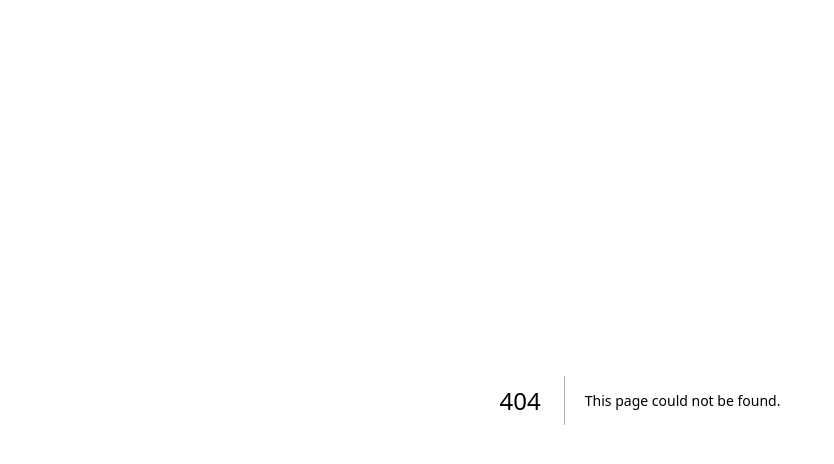
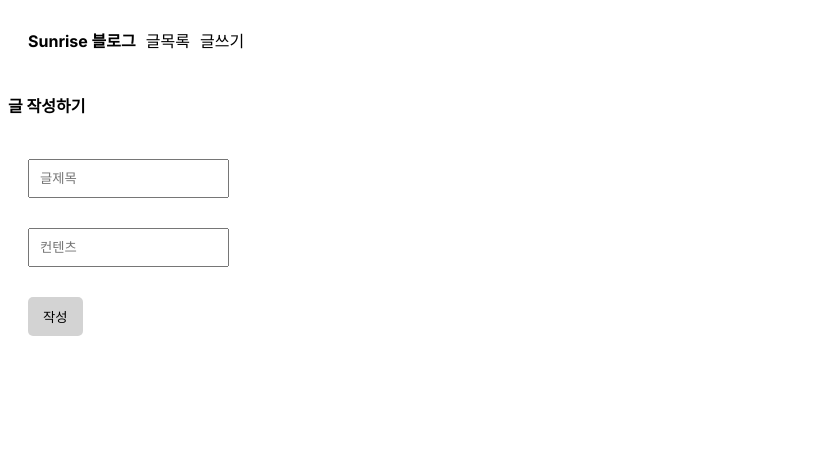
Before and after one commit to sssssqew/codingapple-forum, a Next.js app: page /write in a window 1280 px wide. Before the commit this address had no page. Shown: the top 464 px of the page, without its empty margins (0-834 px from the left). Built offline with nearby package versions, Linux system fonts and the light colour scheme.

Commit message:
작성글 삭제까지 진행함

```diff
--- a/app/globals.css
+++ b/app/globals.css
@@ -8,6 +8,8 @@
   padding: 20px;
   margin-bottom: 5px;
   box-shadow: rgb(224, 224, 224) 0px 2px 4px 0px;
+  opacity: 1;
+  transition: all .5s;
 }
 .list-item h4{
   font-size: 20px;
@@ -18,3 +20,42 @@
   color: grey;
   margin: 5px 0px;
 }
+.list-item a{
+  text-decoration: none;
+  color: #555;
+}
+
+.p-20 {
+  padding: 20px;
+}
+input {
+  box-sizing: border-box;
+  padding: 10px;
+  display: block;
+  margin-bottom: 10px;
+}
+button {
+  padding: 10px 15px;
+  background: lightgray;
+  border: none;
+  border-radius: 5px;
+}
+
+.navbar {
+  background: white;
+  padding: 20px;
+}
+.navbar a {
+  margin-right: 10px;
+  text-decoration: none;
+  color: black;
+}
+.logo {
+  font-weight: bold;
+}
+.hidden{
+  display: none;
+}
+.fade{
+  opacity: 0;
+}
--- a/app/layout.js
+++ b/app/layout.js
@@ -1,5 +1,6 @@
 import { Inter } from 'next/font/google'
 import './globals.css'
+import Link from 'next/link'
 
 const inter = Inter({ subsets: ['latin'] })
 
@@ -11,7 +12,14 @@ export const metadata = {
 export default function RootLayout({ children }) {
   return (
     <html lang="en">
-      <body className={inter.className}>{children}</body>
+      <body className={inter.className}>
+        <div className='navbar'>
+          <Link href="/" className="logo">Sunrise 블로그</Link>
+          <Link href="/list">글목록</Link>
+          <Link href="/write">글쓰기</Link>
+        </div>
+        {children}
+      </body>
     </html>
   )
 }
--- /dev/null
+++ b/app/write/page.js
@@ -0,0 +1,12 @@
+export default function Write(){
+  return (
+    <div>
+      <h4>글 작성하기</h4>
+      <form action="/api/post/new" method="POST" className="p-20">
+        <input type="text" name="title" placeholder="글제목"/><br/>
+        <input type="text" name="content" placeholder="컨텐츠"/><br/>
+        <button type="submit">작성</button>
+      </form>
+    </div>
+  )
+}
--- /dev/null
+++ b/pages/api/post/delete.js
@@ -0,0 +1,21 @@
+import connectDB from "@/util/database"
+import { ObjectId } from "mongodb"
+// URL 파라미터: req.query
+// URL 쿼리스트링: req.query
+
+export default async function handler(req, res){
+  const id = req.body
+  console.log(id)
+
+  if(req.method === 'DELETE'){
+
+    try{
+      const client = await connectDB
+      const db = client.db('forum')
+      const result = await db.collection('post').deleteOne({ _id: new ObjectId(id) })
+      return res.redirect(302, '/list')
+    }catch(error){
+      return res.status(500).json({ msg: 'DB 삭제오류', error})
+    }
+  }
+}
--- /dev/null
+++ b/pages/api/post/edit.js
@@ -0,0 +1,28 @@
+import connectDB from "@/util/database"
+import { ObjectId } from "mongodb"
+
+export default async function handler(req, res){
+  if(req.method === 'POST'){
+    console.log(req.body)
+    const { title, content, _id } = req.body
+
+    if(title === ''){
+      return res.status(400).json('글 제목을 작성해주세요!')
+    }
+    if(content === ''){
+      return res.status(400).json('글의 컨텐츠를 작성해주세요!')
+    }
+
+    try{
+      const client = await connectDB
+      const db = client.db('forum')
+      const result = await db.collection('post').updateOne(
+        {_id: new ObjectId(_id) },
+        {$set: { title, content }}
+      )
+      return res.redirect(302, '/list')
+    }catch(error){
+      return res.status(500).json({ msg: 'DB 저장오류', error})
+    }
+  }
+}
--- /dev/null
+++ b/pages/api/post/new.js
@@ -0,0 +1,24 @@
+import connectDB from "@/util/database"
+
+export default async function handler(req, res){
+  if(req.method === 'POST'){
+    console.log(req.body)
+    const { title, content } = req.body
+
+    if(title === ''){
+      return res.status(400).json('글 제목을 작성해주세요!')
+    }
+    if(content === ''){
+      return res.status(400).json('글의 컨텐츠를 작성해주세요!')
+    }
+
+    try{
+      const client = await connectDB
+      const db = client.db('forum')
+      const result = await db.collection('post').insertOne(req.body)
+      return res.redirect(302, '/list')
+    }catch(error){
+      return res.status(500).json({ msg: 'DB 저장오류', error})
+    }
+  }
+}
```
Also changed, not shown: app/detail/[id]/page.js (added, +18 -0 lines), app/edit/[id]/page.js (added, +22 -0 lines), app/list/DetailLink.js (added, +15 -0 lines), app/list/ListItem.js (added, +36 -0 lines), app/list/page.js (+4 -4 lines), app/page.js (+1 -9 lines).
